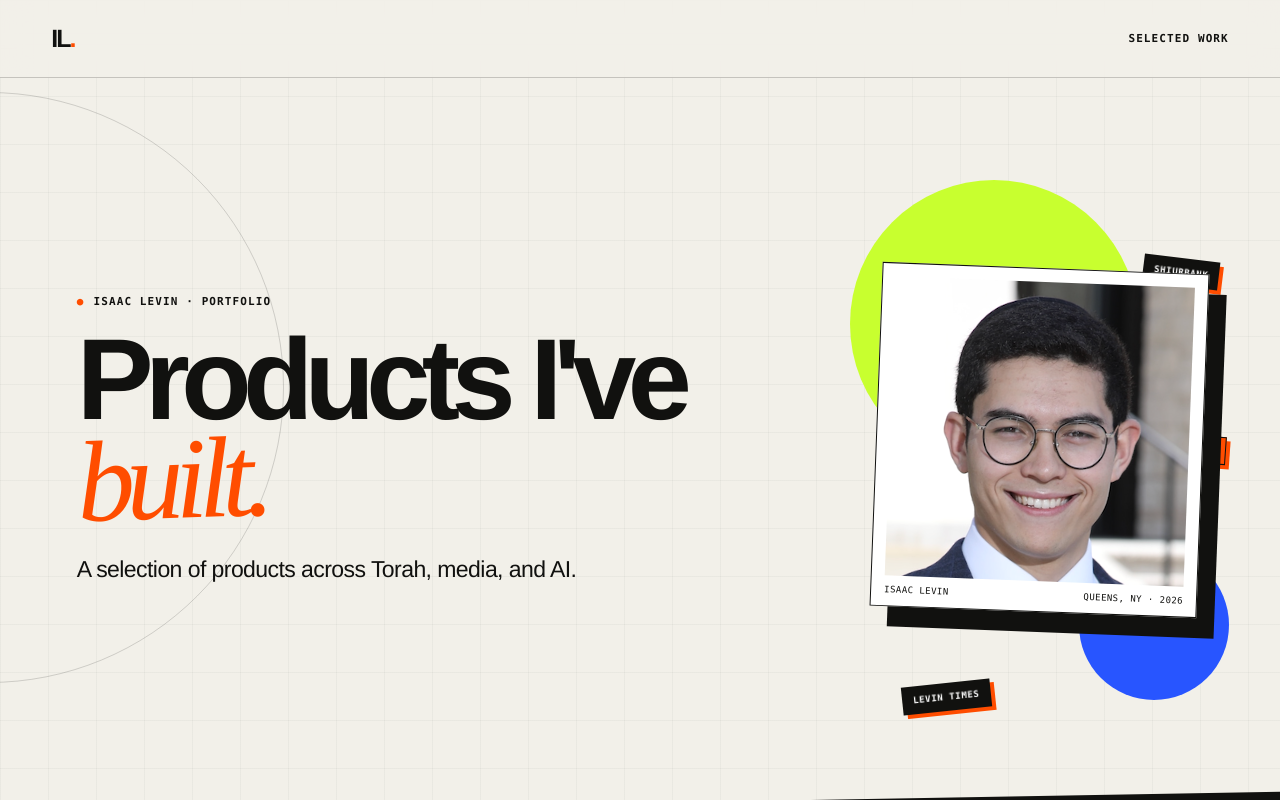
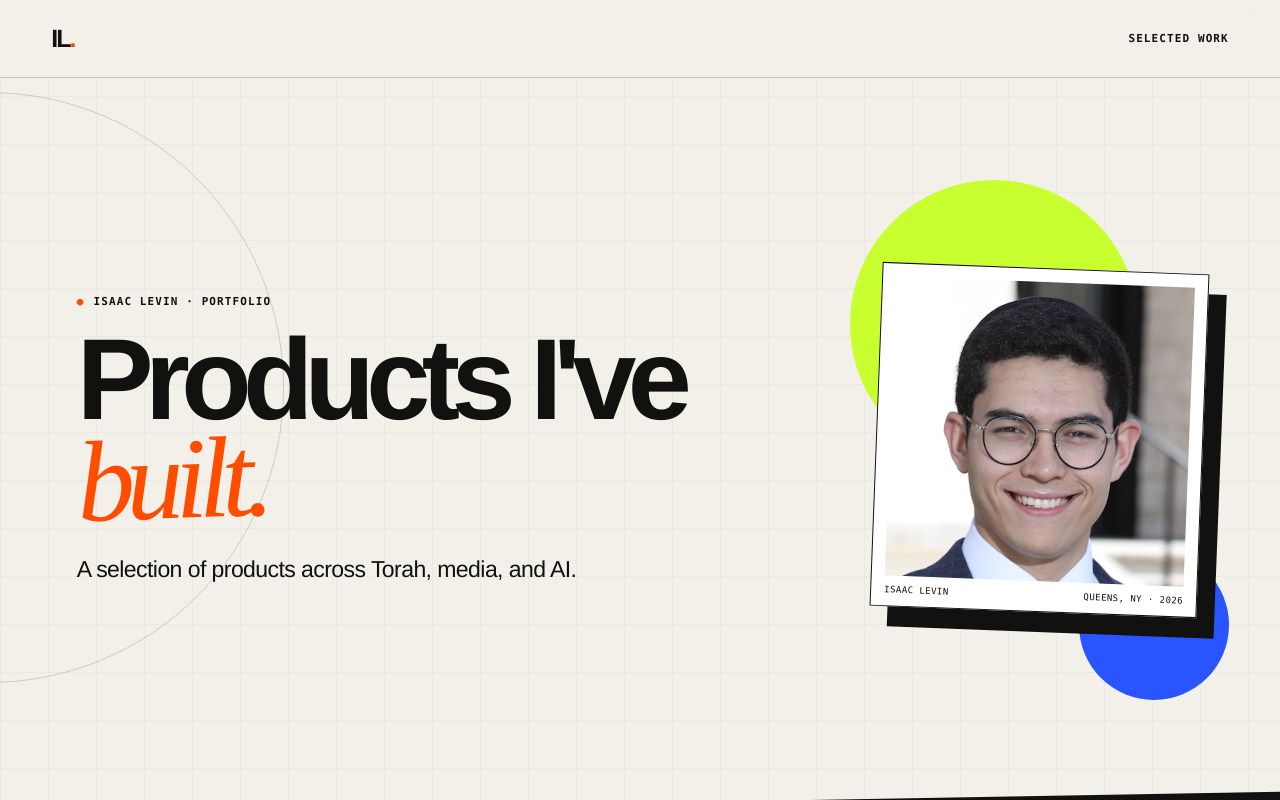
Before and after one commit to ilevin1/MyPortfolio, a React (Vite) app: page / in a window 1280 px wide. Shown: the top 800 px of the page. Built offline with nearby package versions, Linux system fonts and the light colour scheme.

Commit message:
Remove portrait project stickers

```diff
--- a/src/App.tsx
+++ b/src/App.tsx
@@ -48,9 +48,6 @@ export default function Home() {
               <span>Queens, NY · 2026</span>
             </figcaption>
           </figure>
-          <span className="project-sticker sticker-one">ShiurBank</span>
-          <span className="project-sticker sticker-two">Levin Times</span>
-          <span className="project-sticker sticker-three">Torahly</span>
         </div>
       </section>
 
--- a/src/styles.css
+++ b/src/styles.css
@@ -186,27 +186,6 @@ img { display: block; max-width: 100%; }
   bottom: 0;
   background: var(--blue);
 }
-.project-sticker {
-  position: absolute;
-  z-index: 1;
-  padding: 8px 10px;
-  border: 1px solid var(--ink);
-  background: var(--ink);
-  color: white;
-  box-shadow: 4px 4px 0 var(--orange);
-  font: 700 9px var(--font-mono);
-  letter-spacing: .07em;
-  text-transform: uppercase;
-}
-.sticker-one { right: -5%; top: 15%; transform: rotate(7deg); }
-.sticker-two { left: 8%; bottom: -2%; transform: rotate(-6deg); }
-.sticker-three {
-  right: -7%;
-  top: 49%;
-  background: var(--orange);
-  transform: rotate(4deg);
-}
-
 .project-marquee {
   width: 102%;
   margin-left: -1%;
@@ -431,8 +410,6 @@ footer a { min-height: 44px; display: inline-flex; align-items: center; }
   }
   .project-featured { grid-template-columns: 1fr; }
   .project-featured .project-media img { min-height: 0; aspect-ratio: 16 / 9; }
-  .sticker-one, .sticker-three { right: 0; }
-  .sticker-two { left: 6%; }
 }
 
 @media (max-width: 700px) {
@@ -483,8 +460,6 @@ footer a { min-height: 44px; display: inline-flex; align-items: center; }
   .intro h1 { font-size: 56px; }
   .work-heading h2 { font-size: 45px; }
   .portrait-stage { min-height: 380px; }
-  .project-sticker { font-size: 8px; padding: 7px 8px; }
-  .sticker-two { left: 4%; bottom: -1%; }
 }
 
 @media (prefers-reduced-motion: reduce) {
```
Also changed, not shown: 1 other file (tests, documents, lock files or other folders).
